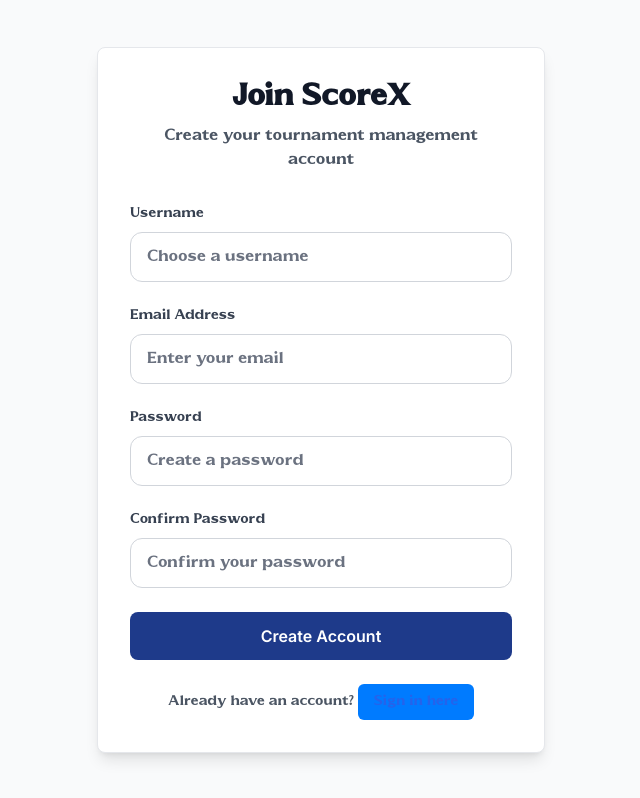
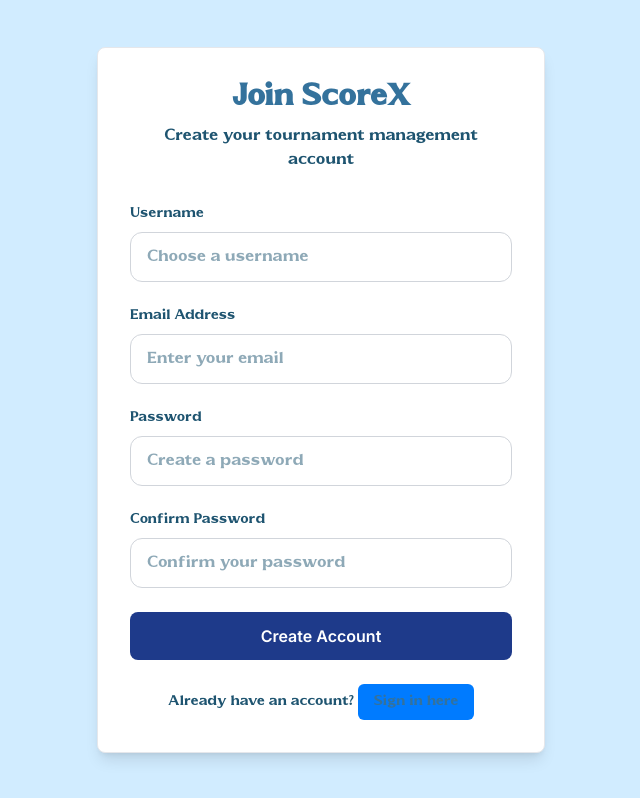
Before and after one commit to surajsharma1/scorex-frontend, a React (Vite) app: page /register in a window 1280 px wide. Shown: the whole page, without its empty margins (319-959 px from the left). Built offline with nearby package versions, Linux system fonts and the light colour scheme.

Commit message:
Update Register.tsx

```diff
--- a/src/components/Register.tsx
+++ b/src/components/Register.tsx
@@ -82,12 +82,13 @@
   };
 
   return (
-    <div className="min-h-screen flex items-center justify-center p-4 animate-fade-in bg-gray-50 dark:bg-gray-900">
-      <div className="bg-white dark:bg-gray-800 p-8 w-full max-w-md animate-slide-in rounded-lg shadow-lg border border-gray-200 dark:border-gray-700">
+    <div className="min-h-screen flex items-center justify-center p-4 bg-light-bg dark:bg-dark-bg">
+      <div className="bg-white dark:bg-gray-800 p-8 w-full max-w-md rounded-lg shadow-lg border border-gray-200 dark:border-gray-700">
         <div className="text-center mb-8">
-          <h2 className="text-3xl font-bold text-gray-900 dark:text-white mb-2">Join ScoreX</h2>
-          <p className="text-gray-600 dark:text-gray-400">Create your tournament management account</p>
+          <h2 className="text-3xl font-bold text-light-primary dark:text-dark-light mb-2">Join ScoreX</h2>
+          <p className="text-text dark:text-text-dark">Create your tournament management account</p>
         </div>
+
 
         {error && (
           <div className="bg-red-100 dark:bg-red-900 border border-red-300 dark:border-red-700 text-red-800 dark:text-red-300 px-4 py-3 rounded mb-6">
@@ -98,10 +99,12 @@
         {showOtp ? (
           <form onSubmit={handleVerifyOtp} className="space-y-6">
             <div className="text-center mb-4">
-              <p className="text-gray-600 dark:text-gray-400">An OTP has been sent to your email. Please enter it below to complete registration.</p>
+              <p className="text-text dark:text-text-dark">An OTP has been sent to your email. Please enter it below to complete registration.</p>
             </div>
+
             <div>
-              <label htmlFor="otp" className="block text-sm font-medium text-gray-700 dark:text-gray-300 mb-2">
+            <label htmlFor="otp" className="block text-sm font-medium text-text dark:text-text-dark mb-2">
+
                 OTP
               </label>
               <input
@@ -109,11 +112,12 @@
                 type="text"
                 value={otp}
                 onChange={(e) => setOtp(e.target.value)}
-                className="w-full px-4 py-3 bg-white dark:bg-gray-700 border border-gray-300 dark:border-gray-600 rounded-xl text-gray-900 dark:text-white placeholder-gray-500 dark:placeholder-gray-400 focus:outline-none focus:ring-2 focus:ring-blue-500 focus:border-blue-500 transition-all duration-300"
+                className="w-full px-4 py-3 bg-white dark:bg-gray-700 border border-gray-300 dark:border-gray-600 rounded-xl text-text dark:text-text-dark placeholder-text/50 dark:placeholder-text-dark/50 focus:outline-none focus:ring-2 focus:ring-blue-500 focus:border-blue-500"
                 placeholder="Enter 6-digit OTP"
                 required
                 maxLength={6}
               />
+
             </div>
 
             <button
@@ -136,16 +140,18 @@
             <div className="text-center">
               <button
                 onClick={() => setShowOtp(false)}
-                className="text-blue-600 dark:text-blue-400 hover:text-blue-700 dark:hover:text-blue-300 transition-colors font-medium"
+                className="text-light-primary dark:text-dark-primary hover:text-light-dark dark:hover:text-dark-secondary font-medium"
               >
                 Back to Registration
               </button>
+
             </div>
           </form>
         ) : (
           <form onSubmit={handleSubmit} className="space-y-6">
             <div>
-              <label htmlFor="username" className="block text-sm font-medium text-gray-700 dark:text-gray-300 mb-2">
+            <label htmlFor="username" className="block text-sm font-medium text-text dark:text-text-dark mb-2">
+
                 Username
               </label>
               <input
@@ -153,14 +159,16 @@
                 type="text"
                 value={formData.username}
                 onChange={(e) => setFormData({ ...formData, username: e.target.value })}
-                className="w-full px-4 py-3 bg-white dark:bg-gray-700 border border-gray-300 dark:border-gray-600 rounded-xl text-gray-900 dark:text-white placeholder-gray-500 dark:placeholder-gray-400 focus:outline-none focus:ring-2 focus:ring-blue-500 focus:border-blue-500 transition-all duration-300"
+                className="w-full px-4 py-3 bg-white dark:bg-gray-700 border border-gray-300 dark:border-gray-600 rounded-xl text-text dark:text-text-dark placeholder-text/50 dark:placeholder-text-dark/50 focus:outline-none focus:ring-2 focus:ring-blue-500 focus:border-blue-500"
                 placeholder="Choose a username"
                 required
               />
+
             </div>
 
             <div>
-              <label htmlFor="email" className="block text-sm font-medium text-gray-700 dark:text-gray-300 mb-2">
+            <label htmlFor="email" className="block text-sm font-medium text-text dark:text-text-dark mb-2">
+
                 Email Address
               </label>
               <input
@@ -168,14 +176,16 @@
                 type="email"
                 value={formData.email}
                 onChange={(e) => setFormData({ ...formData, email: e.target.value })}
-                className="w-full px-4 py-3 bg-white dark:bg-gray-700 border border-gray-300 dark:border-gray-600 rounded-xl text-gray-900 dark:text-white placeholder-gray-500 dark:placeholder-gray-400 focus:outline-none focus:ring-2 focus:ring-blue-500 focus:border-blue-500 transition-all duration-300"
+                className="w-full px-4 py-3 bg-white dark:bg-gray-700 border border-gray-300 dark:border-gray-600 rounded-xl text-text dark:text-text-dark placeholder-text/50 dark:placeholder-text-dark/50 focus:outline-none focus:ring-2 focus:ring-blue-500 focus:border-blue-500"
                 placeholder="Enter your email"
                 required
               />
+
             </div>
 
             <div>
-              <label htmlFor="password" className="block text-sm font-medium text-gray-700 dark:text-gray-300 mb-2">
+            <label htmlFor="password" className="block text-sm font-medium text-text dark:text-text-dark mb-2">
+
                 Password
               </label>
               <input
@@ -183,14 +193,16 @@
                 type="password"
                 value={formData.password}
                 onChange={(e) => setFormData({ ...formData, password: e.target.value })}
-                className="w-full px-4 py-3 bg-white dark:bg-gray-700 border border-gray-300 dark:border-gray-600 rounded-xl text-gray-900 dark:text-white placeholder-gray-500 dark:placeholder-gray-400 focus:outline-none focus:ring-2 focus:ring-blue-500 focus:border-blue-500 transition-all duration-300"
+                className="w-full px-4 py-3 bg-white dark:bg-gray-700 border border-gray-300 dark:border-gray-600 rounded-xl text-text dark:text-text-dark placeholder-text/50 dark:placeholder-text-dark/50 focus:outline-none focus:ring-2 focus:ring-blue-500 focus:border-blue-500"
                 placeholder="Create a password"
                 required
               />
+
             </div>
 
             <div>
-              <label htmlFor="confirmPassword" className="block text-sm font-medium text-gray-700 dark:text-gray-300 mb-2">
+            <label htmlFor="confirmPassword" className="block text-sm font-medium text-text dark:text-text-dark mb-2">
+
                 Confirm Password
               </label>
               <input
@@ -198,7 +210,8 @@
                 type="password"
                 value={formData.confirmPassword}
                 onChange={(e) => setFormData({ ...formData, confirmPassword: e.target.value })}
-                className="w-full px-4 py-3 bg-white dark:bg-gray-700 border border-gray-300 dark:border-gray-600 rounded-xl text-gray-900 dark:text-white placeholder-gray-500 dark:placeholder-gray-400 focus:outline-none focus:ring-2 focus:ring-blue-500 focus:border-blue-500 transition-all duration-300"
+              className="w-full px-4 py-3 bg-white dark:bg-gray-700 border border-gray-300 dark:border-gray-600 rounded-xl text-text dark:text-text-dark placeholder-text/50 dark:placeholder-text-dark/50 focus:outline-none focus:ring-2 focus:ring-blue-500 focus:border-blue-500"
+
                 placeholder="Confirm your password"
                 required
               />
@@ -222,16 +235,17 @@
 
 
           <div className="text-center">
-              <p className="text-gray-600 dark:text-gray-400 text-sm">
+            <p className="text-text dark:text-text-dark text-sm">
               Already have an account?{' '}
               <button
                 onClick={() => navigate('/login')}
-                  className="text-blue-600 dark:text-blue-400 hover:text-blue-700 dark:hover:text-blue-300 transition-colors font-medium"
+                className="text-light-primary dark:text-dark-primary hover:text-light-dark dark:hover:text-dark-secondary font-medium"
               >
                 Sign in here
               </button>
             </p>
           </div>
+
           </form>
         )}
       </div>
```
Lines whose indentation alone changed are shown as unchanged.
